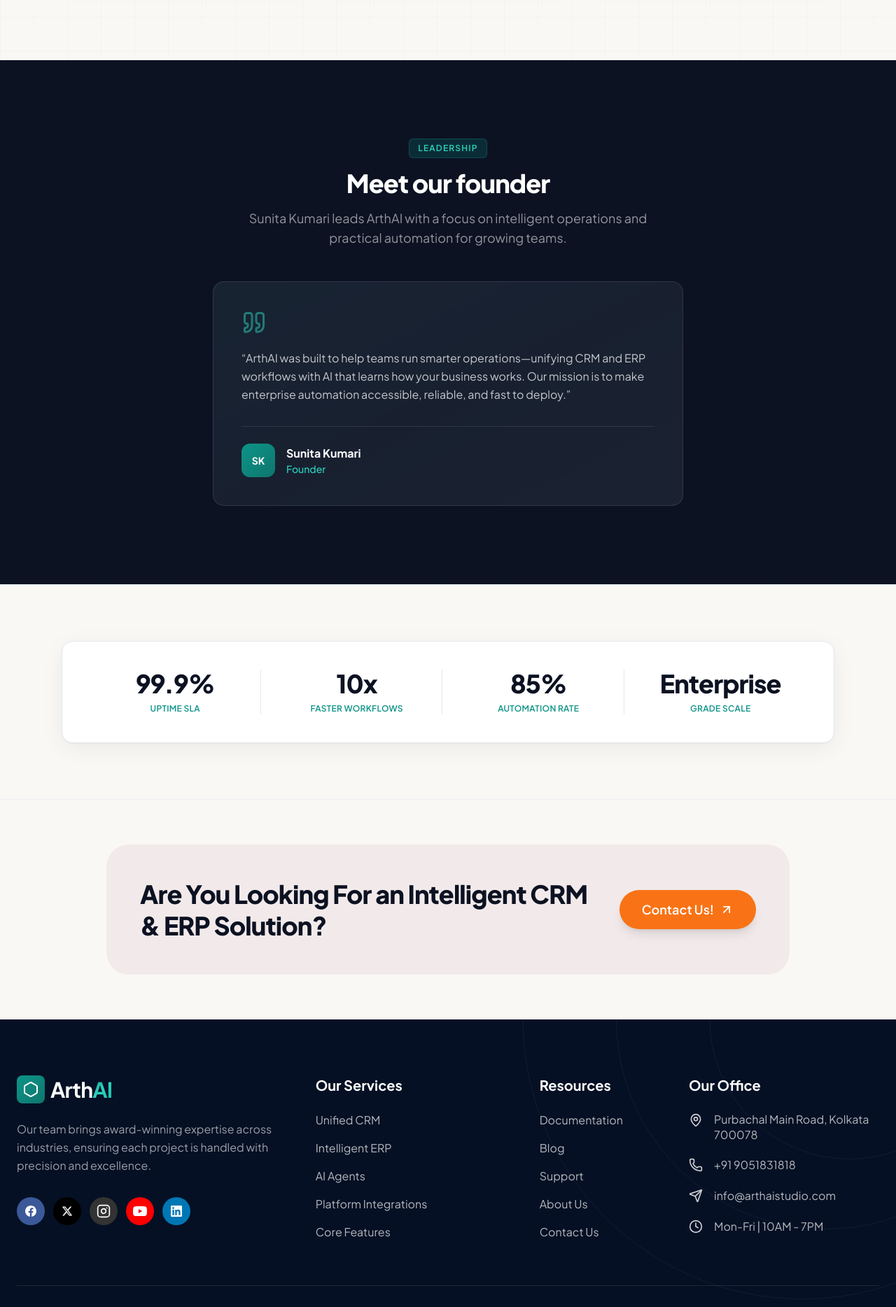
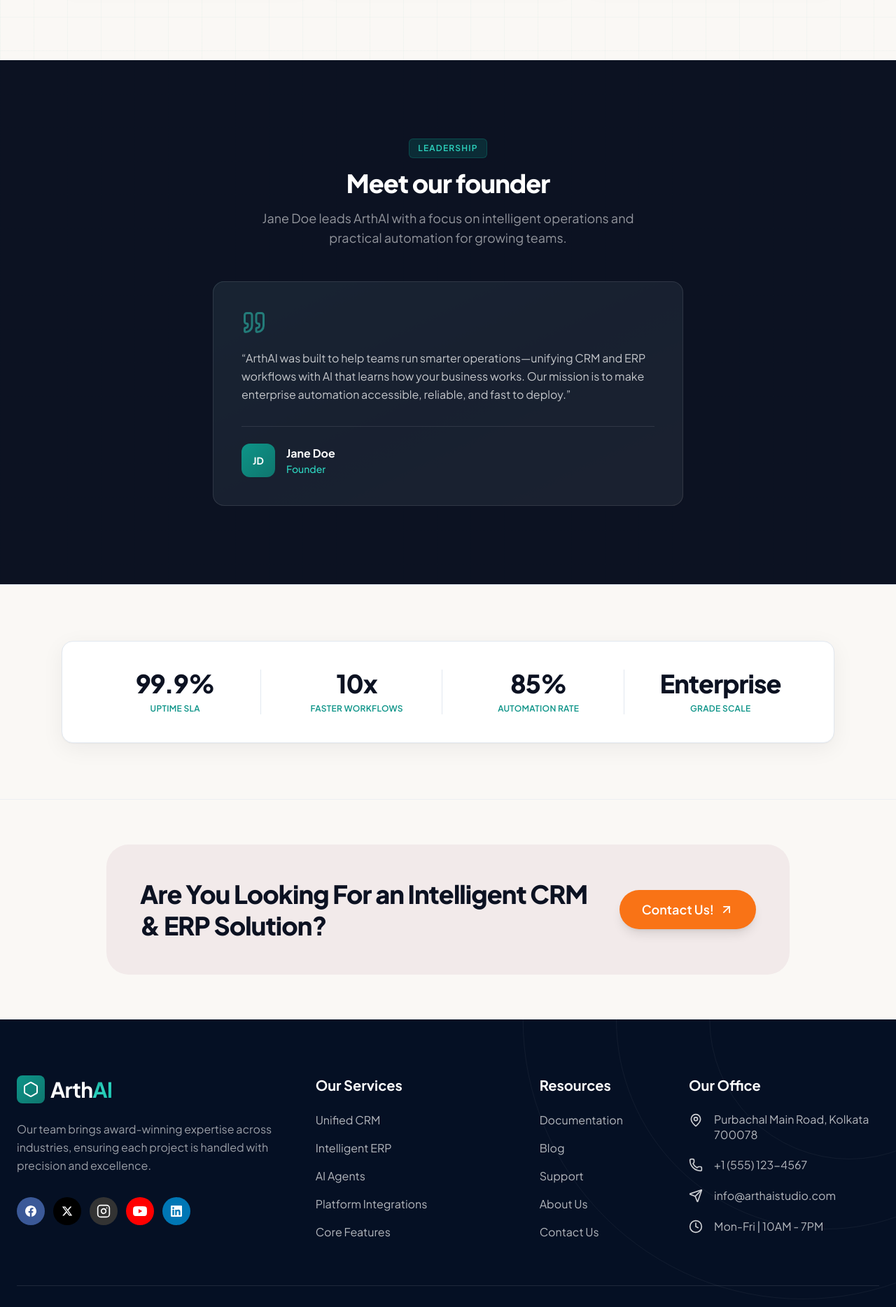
Before and after one commit to nandani013/ArthAI, a React (Vite) app: page / in a window 1280 px wide. Shown: the part 6368-8236 px from the top of the page at 70% size. Built offline with nearby package versions, Linux system fonts and the light colour scheme.

Commit message:
Finalize dummy data and founder name updates

```diff
--- a/src/components/ContactUs.tsx
+++ b/src/components/ContactUs.tsx
@@ -82,7 +82,7 @@ export function ContactUs() {
                     <Phone className="w-5 h-5 text-white" />
                   </div>
                   <div>
-                    <h3 className="text-lg font-bold mb-1 text-ink">+91 9051831818</h3>
+                    <h3 className="text-lg font-bold mb-1 text-ink">+1 (555) 123-4567</h3>
                     <p className="text-text-muted text-sm font-medium">Phone</p>
                   </div>
                 </div>
--- a/src/components/Footer.tsx
+++ b/src/components/Footer.tsx
@@ -86,7 +86,7 @@ export function Footer() {
               </div>
               <div className="flex items-center gap-4 group cursor-pointer hover:text-brand-light transition-colors">
                 <Phone className="w-5 h-5 text-white group-hover:text-brand-light transition-colors shrink-0 opacity-80" />
-                <p>+91 9051831818</p>
+                <p>+1 (555) 123-4567</p>
               </div>
               <div className="flex items-center gap-4 group cursor-pointer hover:text-brand-light transition-colors">
                 <Send className="w-5 h-5 text-white group-hover:text-brand-light transition-colors shrink-0 opacity-80" />
--- a/src/components/Testimonials.tsx
+++ b/src/components/Testimonials.tsx
@@ -4,9 +4,9 @@ import { Quote } from 'lucide-react';
 const founder = {
   quote:
     'ArthAI was built to help teams run smarter operations—unifying CRM and ERP workflows with AI that learns how your business works. Our mission is to make enterprise automation accessible, reliable, and fast to deploy.',
-  author: 'Sunita Kumari',
+  author: 'Jane Doe',
   role: 'Founder',
-  initials: 'SK',
+  initials: 'JD',
 };
 
 export function Testimonials() {
@@ -27,7 +27,7 @@ export function Testimonials() {
             Meet our founder
           </h2>
           <p className="text-white/55 text-lg">
-            Sunita Kumari leads ArthAI with a focus on intelligent operations and practical
+            Jane Doe leads ArthAI with a focus on intelligent operations and practical
             automation for growing teams.
           </p>
         </motion.div>
```
